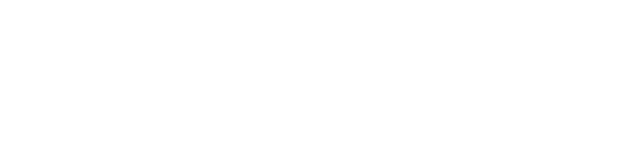
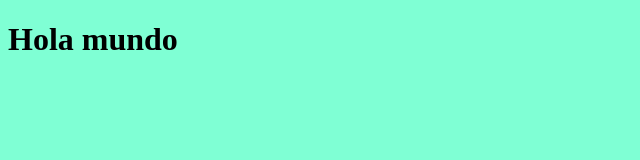
Before and after one commit to JoelOlivo/CursoGit, a plain HTML site: page index.html in a window 1280 px wide. Shown: the whole page, without its empty margins (0-640 px from the left). Drawn offline with Linux system fonts and the light colour scheme.

Commit message:
Agregar estilos y h1

```diff
--- /dev/null
+++ b/css/index.css
@@ -0,0 +1,3 @@
+body{
+    background-color: aquamarine;
+}
--- a/index.html
+++ b/index.html
@@ -4,8 +4,9 @@
     <meta charset="UTF-8">
     <meta name="viewport" content="width=device-width, initial-scale=1.0">
     <title>Document</title>
+    <link rel="stylesheet" href="css/index.css">
 </head>
 <body>
-
+    <h1>Hola mundo</h1>
 </body>
 </html>
```
Also changed, not shown: js/index.js (added).
